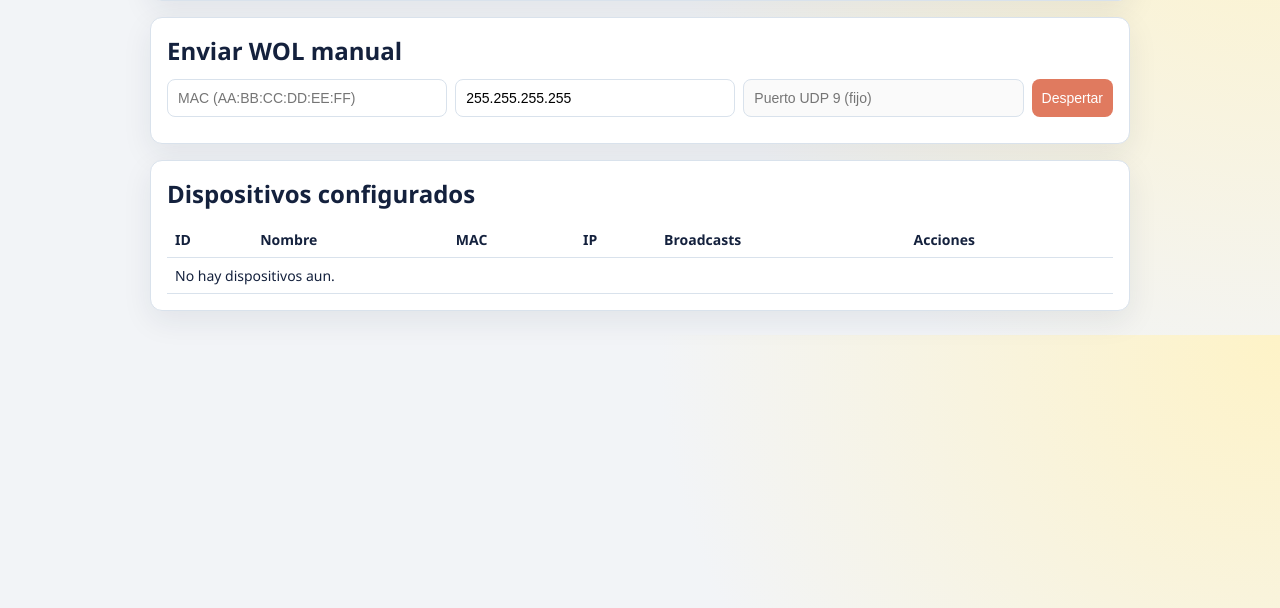
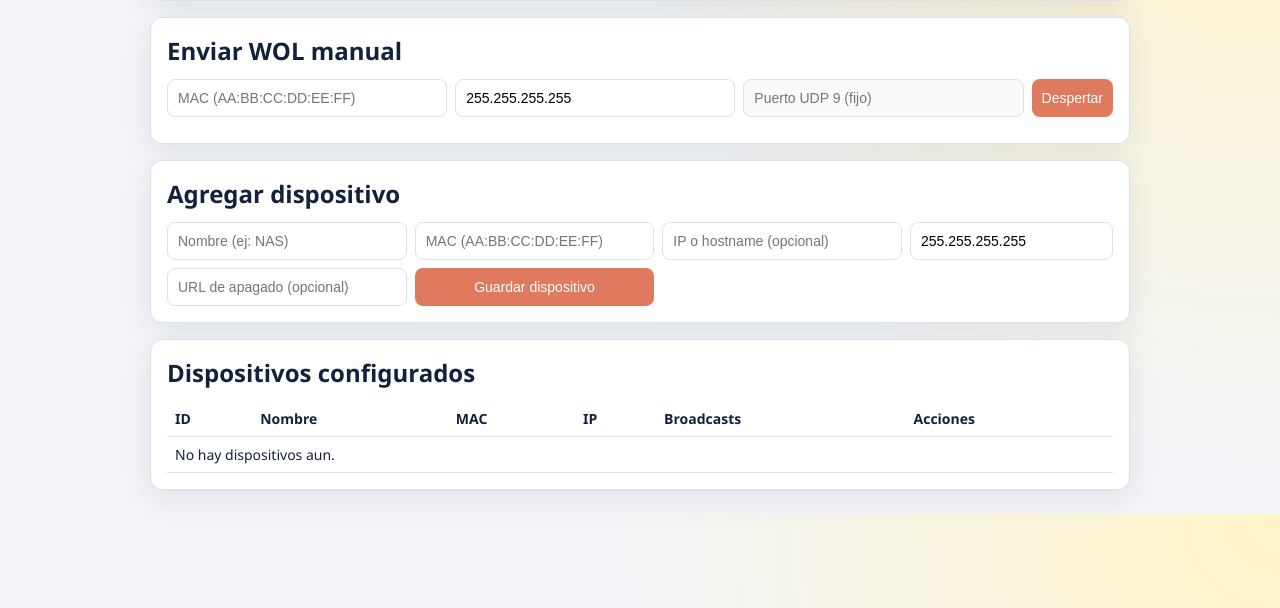
Before and after one commit to Demoniacko69/WOL, a FastAPI app: page / in a window 1280 px wide. Shown: the part 192-800 px from the top of the page. Run offline with FastAPI, Linux system fonts and the light colour scheme; data that the repository does not hold is empty.

Commit message:
Add device creation form to web UI

```diff
--- a/app/templates/index.html
+++ b/app/templates/index.html
@@ -93,6 +93,18 @@
     </div>
 
     <div class="card">
+      <h2>Agregar dispositivo</h2>
+      <form id="deviceForm">
+        <input id="deviceName" name="name" placeholder="Nombre (ej: NAS)" required>
+        <input id="deviceMac" name="mac" placeholder="MAC (AA:BB:CC:DD:EE:FF)" required>
+        <input id="deviceIp" name="ip" placeholder="IP o hostname (opcional)">
+        <input id="deviceBroadcasts" name="broadcasts" placeholder="Broadcast(s) coma-separados" value="{{ default_broadcast }}">
+        <input id="deviceShutdownUrl" name="shutdown_url" placeholder="URL de apagado (opcional)">
+        <button type="submit">Guardar dispositivo</button>
+      </form>
+    </div>
+
+    <div class="card">
       <h2>Dispositivos configurados</h2>
       <table>
         <thead>
@@ -160,6 +172,30 @@
       }
     });
 
+    document.getElementById('deviceForm').addEventListener('submit', async (e) => {
+      e.preventDefault();
+      const name = document.getElementById('deviceName').value.trim();
+      const mac = document.getElementById('deviceMac').value.trim();
+      const ip = document.getElementById('deviceIp').value.trim();
+      const bcastRaw = document.getElementById('deviceBroadcasts').value.trim();
+      const shutdownUrl = document.getElementById('deviceShutdownUrl').value.trim();
+      const broadcasts = bcastRaw.split(',').map(x => x.trim()).filter(Boolean);
+
+      try {
+        await callApi('/devices', 'POST', {
+          name,
+          mac,
+          ip: ip || null,
+          broadcasts: broadcasts.length ? broadcasts : null,
+          shutdown_url: shutdownUrl || null
+        });
+        result.textContent = 'Dispositivo guardado correctamente';
+        location.reload();
+      } catch (err) {
+        result.textContent = err.message;
+      }
+    });
+
     async function wakeSaved(mac, bcastsCsv) {
       const broadcasts = bcastsCsv.split(',').map(x => x.trim()).filter(Boolean);
       try {
```
